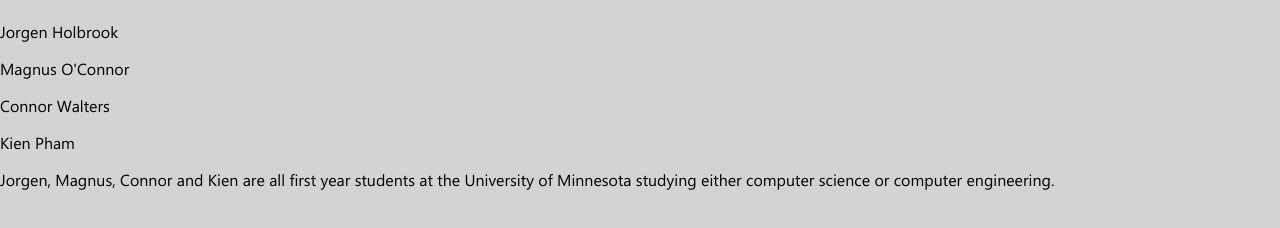
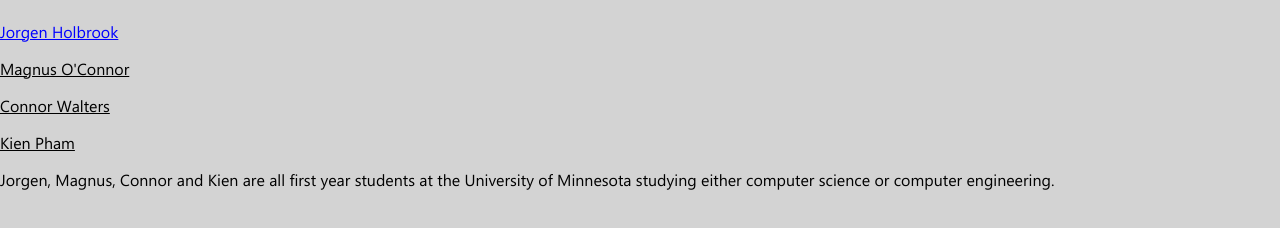
Before and after one commit to Conno732/RateMyPartTimeCollegeJob, a website built with webpack: page about.html in a window 1280 px wide. In both pictures the pointer is over the element "Jorgen Holbrook". Shown: the part 328-556 px from the top of the page. Built offline with nearby package versions, Linux system fonts and the light colour scheme; some packages are replaced by stand-ins of ours.

Commit message:
unlinedLinks

```diff
--- a/styles.css
+++ b/styles.css
@@ -250,3 +250,12 @@
 .stars {
   flex-flow: column;
 }
+
+.bio :hover{
+    color: blue;
+    text-decoration: underline blue;
+}
+
+.bio{
+    text-decoration: underline;
+}
```
